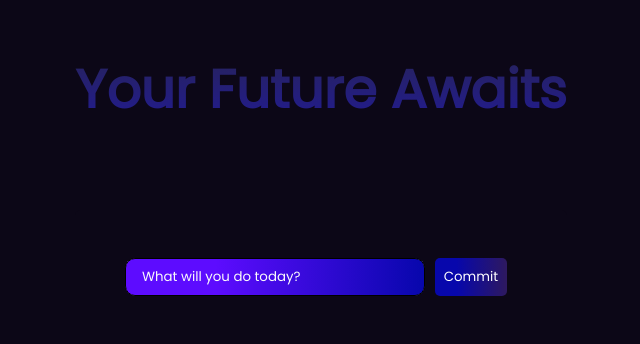
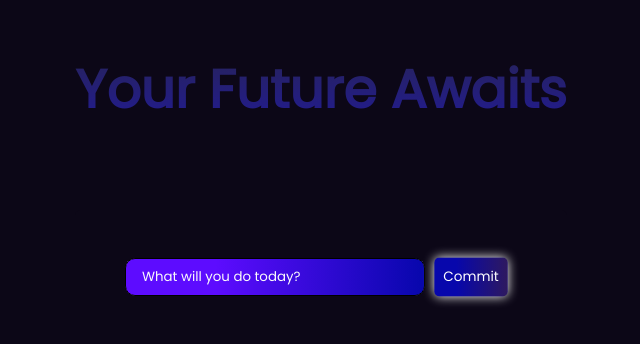
Before and after one commit to ecr00012/todo-app-repo, a React (Create React App) app: page / in a window 1280 px wide. In both pictures the pointer is over the button "Commit". Shown: the top 344 px of the page, without its empty margins (319-959 px from the left). Built offline with nearby package versions, Linux system fonts and the light colour scheme.

Commit message:
Added Todo and Button Hover FX

```diff
--- a/package.json
+++ b/package.json
@@ -10,10 +10,13 @@
     "@fortawesome/free-regular-svg-icons": "^6.4.2",
     "@fortawesome/free-solid-svg-icons": "^6.4.2",
     "@fortawesome/react-fontawesome": "^0.2.0",
+    "@supabase/supabase-js": "^2.38.4",
     "@testing-library/jest-dom": "^5.17.0",
     "@testing-library/react": "^13.4.0",
     "@testing-library/user-event": "^13.5.0",
+    "bootstrap": "^5.3.2",
     "react": "^18.2.0",
+    "react-beautiful-dnd": "^13.1.1",
     "react-dom": "^18.2.0",
     "react-scripts": "5.0.1",
     "web-vitals": "^2.1.4"
--- a/src/App.css
+++ b/src/App.css
@@ -84,6 +84,19 @@ h1 {
   cursor: pointer;
 }
 
+
+.todo-btn:hover{
+  transform:scale(1.02);
+  box-shadow: 0  0 10px white;
+}
+
+.Todo:hover{
+
+  transform: scale(1.03);
+  box-shadow: 0 0 20px white;
+}
+
+
 .Todo {
   display: flex;
   justify-content: space-between;
@@ -92,7 +105,11 @@ h1 {
   padding: 0.75rem 1rem;
   border-radius: 5px;
   margin-bottom: 1rem;
+  transition: 0.2s;
+
 }
+
+
 
 .Todo:nth-child(n+1){
   background: linear-gradient(
@@ -100,7 +117,10 @@ h1 {
   rgb(42, 2, 121) 0%,
   rgb(143, 124, 195) 100%
   )
+
+
 }
+
 
 
 
@@ -111,6 +131,7 @@ h1 {
   rgb(94, 52, 234) 100%
   )
 }
+
 
 .fa-trash {
   margin-left: 0.75rem;
--- a/src/components/ClearButton.js
+++ /dev/null
@@ -1,10 +0,0 @@
-import React from 'react'
-
-export const ClearButton = () => {
-
-
-
-    return (
-                <button className = 'todo-btn'>Clear</button>
-    )
-}
--- a/src/components/TodoWrapper.js
+++ b/src/components/TodoWrapper.js
@@ -2,7 +2,6 @@ import React, {useEffect, useState} from 'react'
 import TodoForm from './TodoForm'
 import Todo from './Todo'
 import EditTodoForm from './EditTodoForm'
-import { ClearButton } from './ClearButton'
 import {v4 as uuidv4} from 'uuid'
 uuidv4()
 
```
Also changed, not shown: 1 other file (tests, documents, lock files or other folders).
